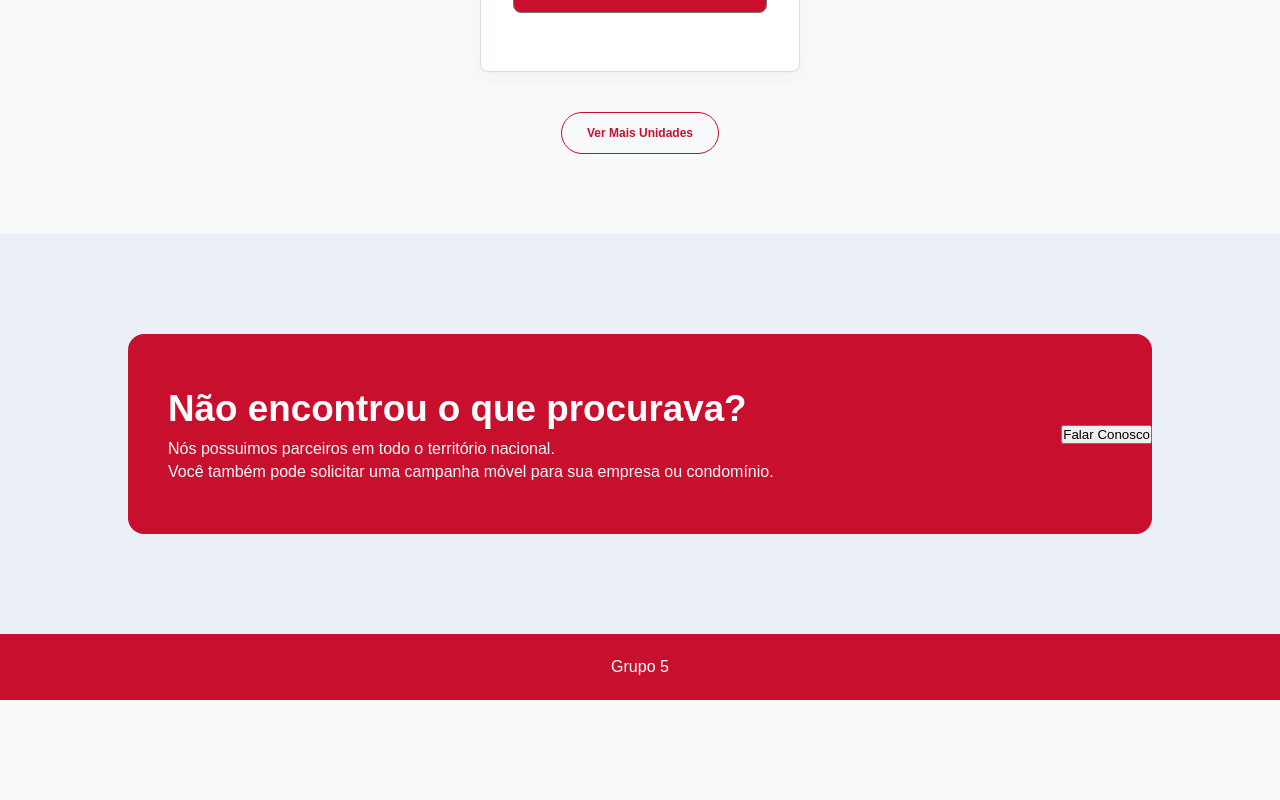
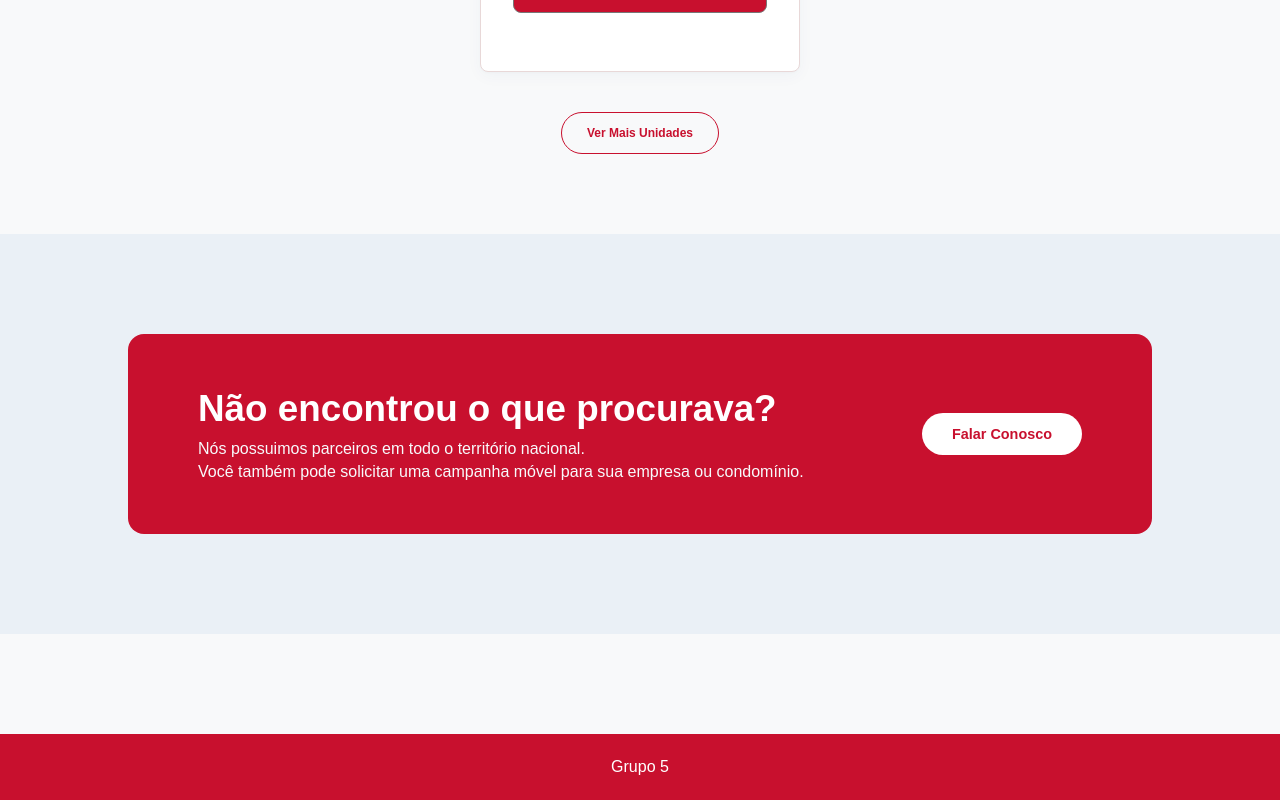
Before and after one commit to guilherme-guingo/HemoLink, a React (Vite) app: page /catalogo in a window 1280 px wide. Shown: the part 1482-2282 px from the top of the page. Before the commit the page ends 2182 px from the top, so only its background shows below. Built offline with nearby package versions, Linux system fonts and the light colour scheme.

Commit message:
feat: insercao do botao 'falar conosco' para posteriormente estar linkado a uma pagina ou funçao + estilizacao do botao

```diff
--- a/src/pages/Catalogo/index.jsx
+++ b/src/pages/Catalogo/index.jsx
@@ -29,6 +29,7 @@ import {
   FavoritarDiv,
   BotaoFavoritar,
   BotaoConhecer,
+  BotaoFalarConosco,
 } from "./style";
 import { DadosVindoDaApi } from "./data";
 import { IoFilter } from "react-icons/io5";
@@ -233,7 +234,7 @@ export const Catalogo = () => {
       </ContainerVerMais>
       <ContainerBack>
         <NaoEncontrouDiv>
-          <div style={{ marginLeft: 40, color: "#ffffff" }}>
+          <div style={{ marginLeft: 70, color: "#ffffff" }}>
             <h1 style={{ marginBottom: 10, fontSize: "2.3rem" }}>
               Não encontrou o que procurava?
             </h1>
@@ -247,10 +248,12 @@ export const Catalogo = () => {
           </div>
           <div>
             {/* Obs: provavelmente cabe um componente de botão aqui */}
-            <button>Falar Conosco</button>
+            <BotaoFalarConosco>Falar Conosco</BotaoFalarConosco>
           </div>
         </NaoEncontrouDiv>
       </ContainerBack>
+
+      <div style={{ height: 100 }}></div>
     </main>
   );
 };
--- a/src/pages/Catalogo/style.jsx
+++ b/src/pages/Catalogo/style.jsx
@@ -208,7 +208,6 @@ export const BotaoVerMais = styled.button`
 export const ContainerBack = styled.div`
   background: #eaf0f6;
   // background: #ECF5FE;
-  width: 100%;
   height: 400px;
   display: flex;
   justify-content: center;
@@ -316,3 +315,24 @@ export const BotaoConhecer = styled.button`
     box-shadow: 0 4px 12px rgba(197, 17, 46, 0.25);
   }
 `;
+
+export const BotaoFalarConosco = styled.button`
+  padding: 13px 30px;
+  border-radius: ${(props) => props.theme.borderRadius.full};
+  font-size: 0.9rem;
+  color: #c8102e;
+  cursor: pointer;
+  margin-right: 70px;
+  background: ${(props) => props.theme.colors.surface};
+  transition: all 0.5s ease;
+  font-weight: 550;
+  border: none;
+
+  transition:
+    background-color 0.25s ease,
+    color 0.25s ease,
+    transform 0.2s ease;
+  &:hover {
+    border: 1px solid #ffffff;
+  }
+`;
```
